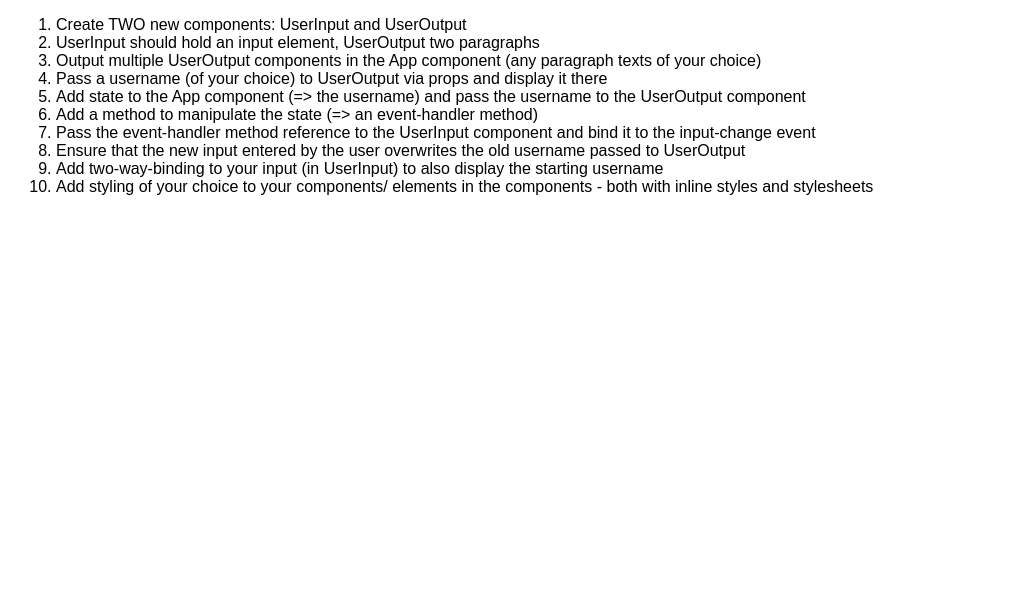
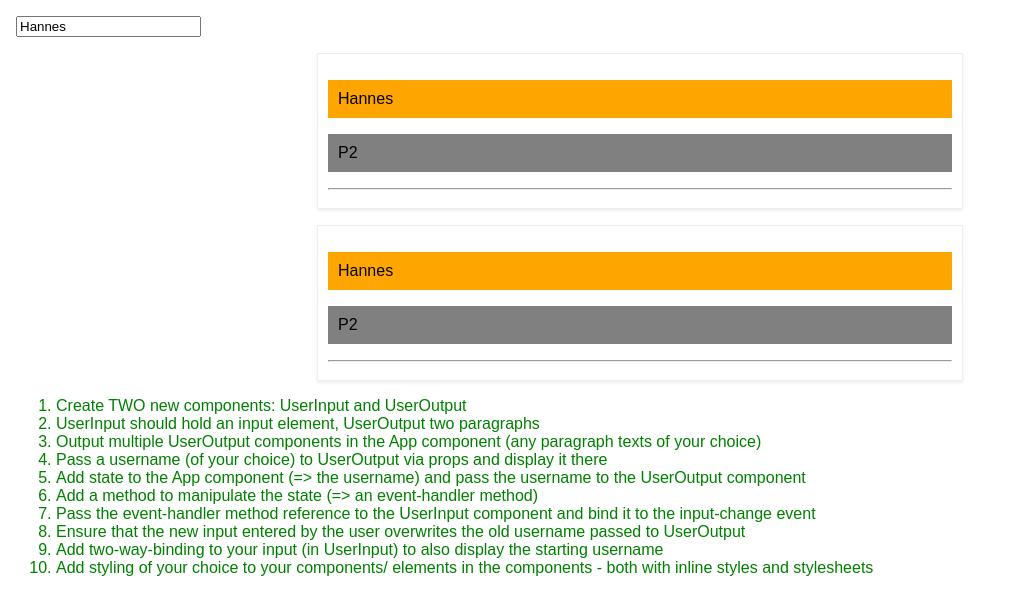
Before and after one commit to hander87/UdemyReactCourse, a React (Create React App) app: page / in a window 1280 px wide. Shown: the top 614 px of the page, without its empty margins (0-1010 px from the left). Built offline with nearby package versions, Linux system fonts and the light colour scheme.

Commit message:
Assignment H attempt

```diff
--- a/src/App.js
+++ b/src/App.js
@@ -1,22 +1,40 @@
 import React, { Component } from 'react';
 import './App.css';
+import UserInput from './UserInput/UserInput';
+import UserOutput from './UserOutput/UserOutput';
 
 class App extends Component {
+
+  state = {
+    username: 'Hannes'
+  }
+
+  manipulateStateHandler = (event) => {
+    this.setState({username: event.target.value});
+  }
+
   render() {
+
     return (
       <div className="App">
+        <UserInput username={this.state.username} changed={this.manipulateStateHandler} />
+        <UserOutput username={this.state.username} />
+        <UserOutput username={this.state.username} />
+
+
         <ol>
-          <li>Create TWO new components: UserInput and UserOutput</li>
-          <li>UserInput should hold an input element, UserOutput two paragraphs</li>
-          <li>Output multiple UserOutput components in the App component (any paragraph texts of your choice)</li>
-          <li>Pass a username (of your choice) to UserOutput via props and display it there</li>
-          <li>Add state to the App component (=> the username) and pass the username to the UserOutput component</li>
-          <li>Add a method to manipulate the state (=> an event-handler method)</li>
-          <li>Pass the event-handler method reference to the UserInput component and bind it to the input-change event</li>
-          <li>Ensure that the new input entered by the user overwrites the old username passed to UserOutput</li>
-          <li>Add two-way-binding to your input (in UserInput) to also display the starting username</li>
-          <li>Add styling of your choice to your components/ elements in the components - both with inline styles and stylesheets</li>
+          <li style={{color: 'green'}}>Create TWO new components: UserInput and UserOutput</li>
+          <li style={{color: 'green'}}>UserInput should hold an input element, UserOutput two paragraphs</li>
+          <li style={{color: 'green'}}>Output multiple UserOutput components in the App component (any paragraph texts of your choice)</li>
+          <li style={{color: 'green'}}>Pass a username (of your choice) to UserOutput via props and display it there</li>
+          <li style={{color: 'green'}}>Add state to the App component (=> the username) and pass the username to the UserOutput component</li>
+          <li style={{color: 'green'}}>Add a method to manipulate the state (=> an event-handler method)</li>
+          <li style={{color: 'green'}}>Pass the event-handler method reference to the UserInput component and bind it to the input-change event</li>
+          <li style={{color: 'green'}}>Ensure that the new input entered by the user overwrites the old username passed to UserOutput</li>
+          <li style={{color: 'green'}}>Add two-way-binding to your input (in UserInput) to also display the starting username</li>
+          <li style={{color: 'green'}}>Add styling of your choice to your components/ elements in the components - both with inline styles and stylesheets</li>
         </ol>
+
       </div>
     );
   }
--- /dev/null
+++ b/src/UserInput/UserInput.js
@@ -0,0 +1,9 @@
+import React from 'react';
+
+const userInput = (props) => {
+    return (
+      <input type="text" onChange={props.changed} value={props.username}/>
+    );
+}
+
+export default userInput;
--- /dev/null
+++ b/src/UserOutput/UserOutput.css
@@ -0,0 +1,11 @@
+.UserOutput {
+  width: 50%;
+  margin: 16px auto;
+  border: 1px solid #eee;
+  box-shadow: 0 2px 3px #eee;
+  padding: 10px;
+}
+
+.UserOutput p {
+  padding: 10px;
+}
--- /dev/null
+++ b/src/UserOutput/UserOutput.js
@@ -0,0 +1,15 @@
+import React from 'react';
+import './UserOutput.css';
+
+const userOutput = (props) => {
+  const style = {backgroundColor: 'grey'}
+  return (
+    <div className="UserOutput">
+      <p style={{backgroundColor: 'orange'}}>{props.username}</p>
+      <p style={style}>P2</p>
+      <hr />
+    </div>
+  );
+}
+
+export default userOutput;
```
